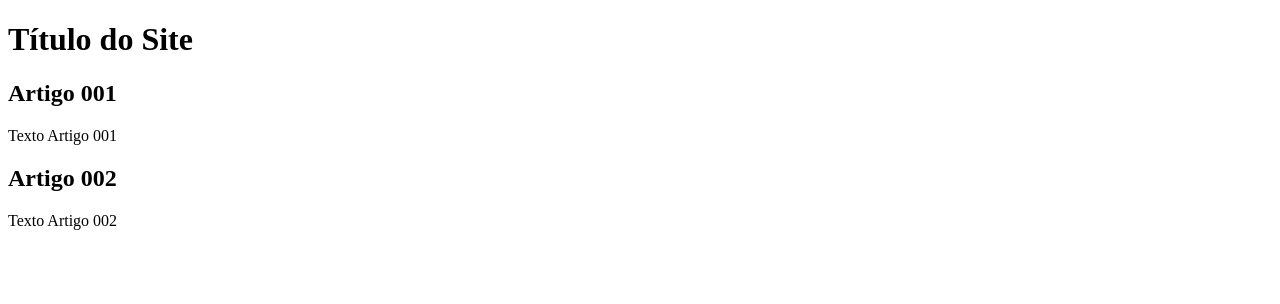
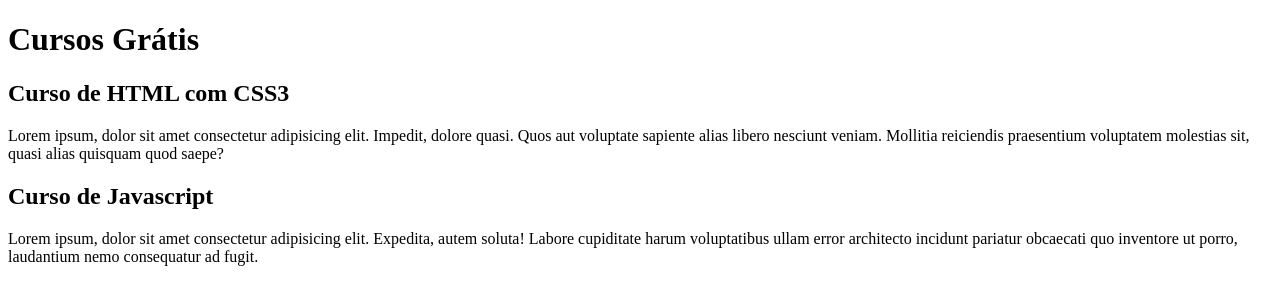
Before and after one commit to PedroHVBS/projeto-site, a plain HTML site: page index.html in a window 1280 px wide. Drawn offline with Linux system fonts and the light colour scheme.

Commit message:
Comecei a escrever o conteúdo

```diff
--- a/index.html
+++ b/index.html
@@ -8,15 +8,15 @@
 <body>
     <main>
         <header>
-            <h1>Título do Site</h1>
+            <h1>Cursos Grátis</h1>
         </header>
         <article>
-            <h2>Artigo 001</h2>
-            <p>Texto Artigo 001</p>
+            <h2>Curso de HTML com CSS3</h2>
+            <p>Lorem ipsum, dolor sit amet consectetur adipisicing elit. Impedit, dolore quasi. Quos aut voluptate sapiente alias libero nesciunt veniam. Mollitia reiciendis praesentium voluptatem molestias sit, quasi alias quisquam quod saepe?</p>
         </article>
         <article>
-            <h2>Artigo 002</h2>
-            <p>Texto Artigo 002</p>
+            <h2>Curso de Javascript</h2>
+            <p>Lorem ipsum, dolor sit amet consectetur adipisicing elit. Expedita, autem soluta! Labore cupiditate harum voluptatibus ullam error architecto incidunt pariatur obcaecati quo inventore ut porro, laudantium nemo consequatur ad fugit.</p>
         </article>
     </main>
 
```
